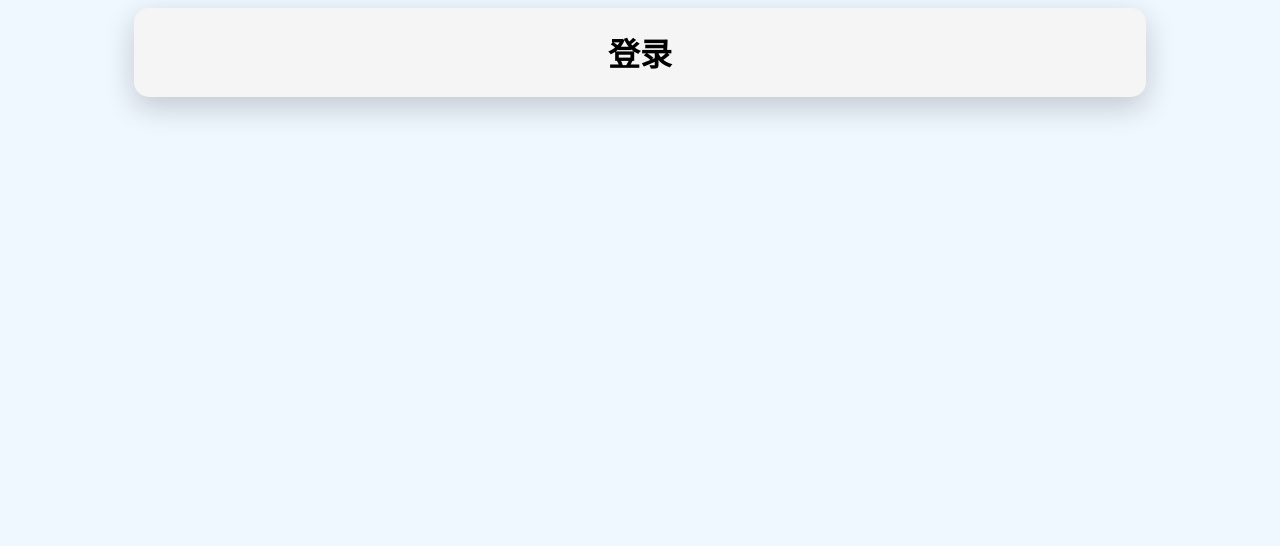
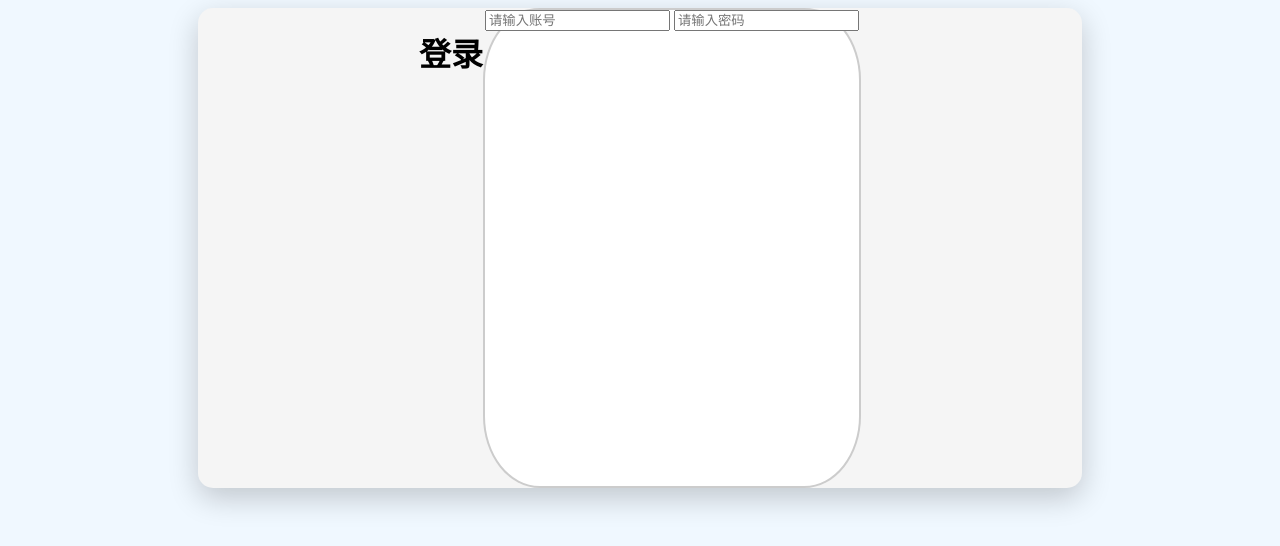
Before and after one commit to mengruxia/mengruxia.github.io, a plain HTML site: page index.html in a window 1280 px wide. Drawn offline with Linux system fonts and the light colour scheme.

Commit message:
Add files via upload

```diff
--- a/index.css
+++ b/index.css
@@ -2,13 +2,13 @@ body{
     display: flex;
     justify-content: center;
     align-items: center;
-    height: auto;
+    height: 100%;
     background-color: aliceblue;
 }
 
 .form{
-    width: 80%;
-    height: 80%;
+    width: 70%;
+    height: 60vh;
     background-color: whitesmoke;
     border-radius: 15px;
     box-shadow:  0 10px 30px rgba(0, 0, 0, 0.2);
@@ -17,3 +17,9 @@ body{
     justify-content: center;
     padding: auto;
 }
+
+.input{
+    background-color: white;
+    border-radius: 15%;
+    border: 2px solid rgba(0, 0, 0, 0.2);
+}
--- a/index.html
+++ b/index.html
@@ -9,6 +9,11 @@
 <body>
      <div class="form">
         <h1>登录</h1>
-     </div>
+
+        <div class="input">
+            <input type="text" placeholder="请输入账号">
+            <input type="password" placeholder="请输入密码">
+        </div>
+
 </body>
 </html>
```
